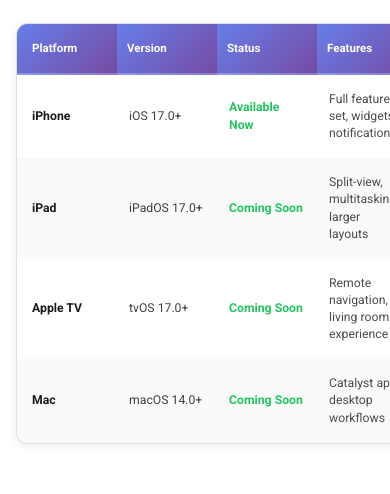
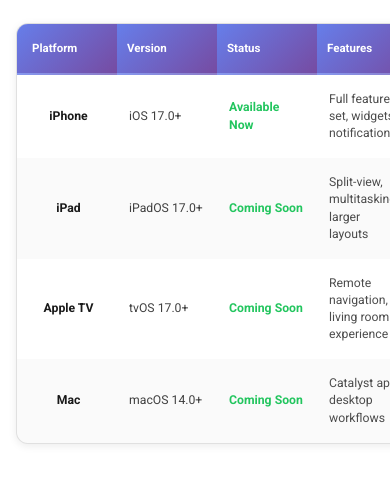
Before and after one commit to noodlemctwoodle/OmniFetch-Wiki, an MkDocs documentation site: the page built from docs/index.md, in a window 390 px wide and 1400 px high, scrolled down 3433 px. Shown: the part 150-644 px from the top of the window. Built offline with MkDocs 1.6.1 and Material for MkDocs 9.7.7, drawn with Linux system fonts in a browser that asks for light colours.

Commit message:
fix: center-align service icons in table cells
Added CSS to properly center service icons:
- Set text-align: center for first column of tables
- Added display: block and margin: 0 auto for table images
- Ensures consistent center alignment across all tables with icons

Service icons now display centered within their table cells
for better visual alignment and professional appearance.

```diff
--- a/docs/assets/stylesheets/extra.css
+++ b/docs/assets/stylesheets/extra.css
@@ -488,6 +488,13 @@
     font-weight: 600;
     padding-left: 0.75rem;
     color: rgba(0, 0, 0, 0.9);
+    text-align: center;
+  }
+
+  /* Center images in table cells */
+  .md-typeset table:not([class]) td img {
+    display: block;
+    margin: 0 auto;
   }
 
   .md-typeset table:not([class]) td:nth-child(2) {
```
